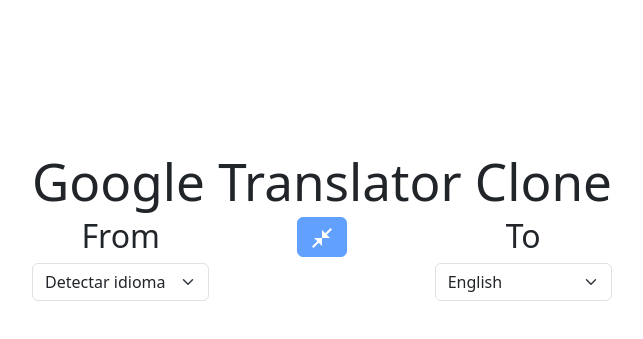
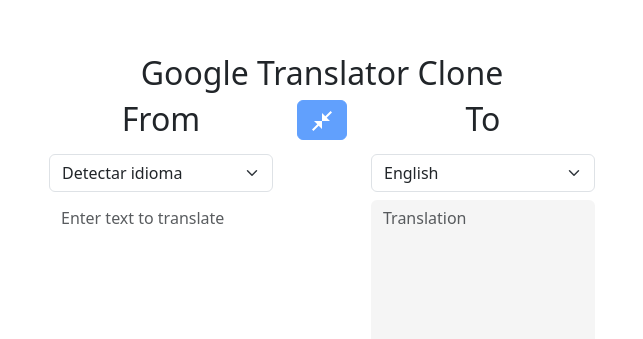
Before and after one commit to danielmateu/google_translate_clone, a React (Vite) app: page / in a window 1280 px wide. Shown: the part 173-512 px from the top of the page, without its empty margins (318-961 px from the left). Built offline with nearby package versions, Linux system fonts and the light colour scheme.

Commit message:
Creación del textArea

```diff
--- a/src/App.tsx
+++ b/src/App.tsx
@@ -2,42 +2,58 @@
 import 'bootstrap/dist/css/bootstrap.min.css'
 import './App.css'
 import { useStore } from './hooks/useStore'
-import { Container, Row, Col, Button } from 'react-bootstrap'
+import { Container, Row, Col, Button, Stack } from 'react-bootstrap'
 import { AUTO_LANGUAGE } from './constants/constants'
-// import { SnowboardIcon } from './components/icons/SnowboardIcon'
+
 import { LanguageSelector } from './components/icons/LanguageSelector'
 import CloseFullscreenOutlinedIcon from '@mui/icons-material/CloseFullscreenOutlined'
 import { SectionType } from '../types.d'
 
+import { TextArea } from './components/TextArea'
+
 function App() {
-  const { fromLanguage, toLanguage, interchangeLanguages, setFromLanguage, setToLanguage } = useStore()
+  const { loading, fromLanguage, toLanguage, interchangeLanguages, setFromLanguage, setToLanguage, fromText, result, setFromText, setResult } = useStore()
 
   return (
     <Container fluid>
-      <h1>Google Translator Clone</h1>
+      <h2>Google Translator Clone</h2>
 
       <Row>
         <Col>
+          <Stack gap={2}>
             <h2>From</h2>
             <LanguageSelector
               type={SectionType.From}
               value={fromLanguage}
               onChange={setFromLanguage} />
-          {/* {fromLanguage} */}
+            <TextArea
+              type={SectionType.From}
+              onChange={setFromText}
+              value={fromText}
+            />
+          </Stack>
         </Col>
-        <Col>
+        <Col xs='auto'>
           <Button
             disabled={fromLanguage === AUTO_LANGUAGE}
             onClick={interchangeLanguages}
             className='btn btn-primary'><CloseFullscreenOutlinedIcon /></Button>
         </Col>
         <Col>
+          <Stack gap={2}>
             <h2>To</h2>
             <LanguageSelector
               type={SectionType.To}
               value={toLanguage}
               onChange={setToLanguage} />
-          {/* {toLanguage} */}
+            {/* {toLnguage} */}
+            <TextArea
+              loading={loading}
+              type={SectionType.To}
+              value={result}
+              onChange={setResult}
+            />
+          </Stack>
         </Col>
       </Row>
     </Container>
--- /dev/null
+++ b/src/components/TextArea.tsx
@@ -0,0 +1,47 @@
+import Form from 'react-bootstrap/Form'
+import { SectionType } from '../../types.d'
+
+interface Props {
+  type: SectionType
+  autoFocus?: boolean
+  loading?: boolean
+  onChange: (value: string) => void
+  value: string
+}
+
+const commonStyles = {
+  height: '200px',
+  border: 'none',
+  resize: 'none'
+}
+
+const getPlaceholder = ({ type, loading }: { type: SectionType, loading?: boolean }) => {
+  if (type === SectionType.From) return 'Enter text to translate'
+  if (loading === true) return 'Loading...'
+  return 'Translation'
+}
+
+export const TextArea: React.FC<Props> = ({
+  loading,
+  value,
+  onChange,
+  autoFocus,
+  type
+}: Props) => {
+  const styles = type === SectionType.From ? commonStyles : { ...commonStyles, backgroundColor: '#f5f5f5' }
+
+  const handleChange = (event: React.ChangeEvent<HTMLTextAreaElement>) => {
+    onChange(event.target.value)
+  }
+
+  return (
+        <Form.Control
+        autoFocus={type === SectionType.From ? autoFocus : false}
+        as='textarea'
+        style={styles}
+        placeholder={getPlaceholder({ type, loading })}
+        value={value}
+        onChange={handleChange}
+        />
+  )
+}
```
Lines whose indentation alone changed are shown as unchanged.
